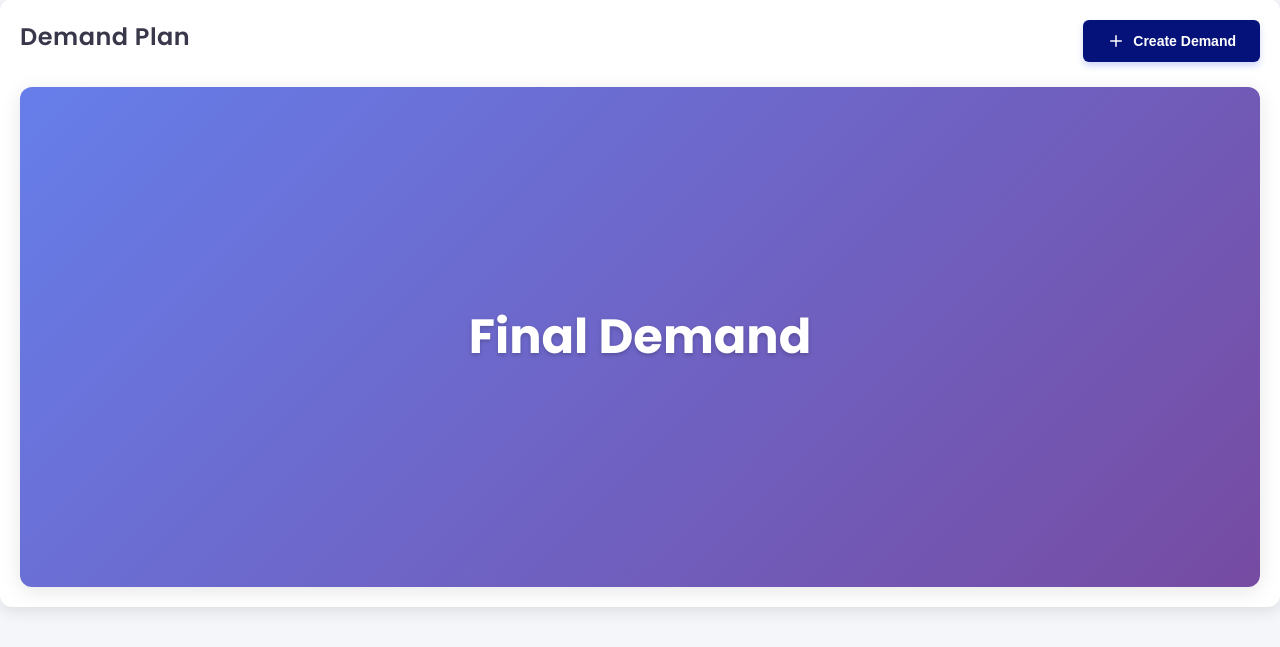
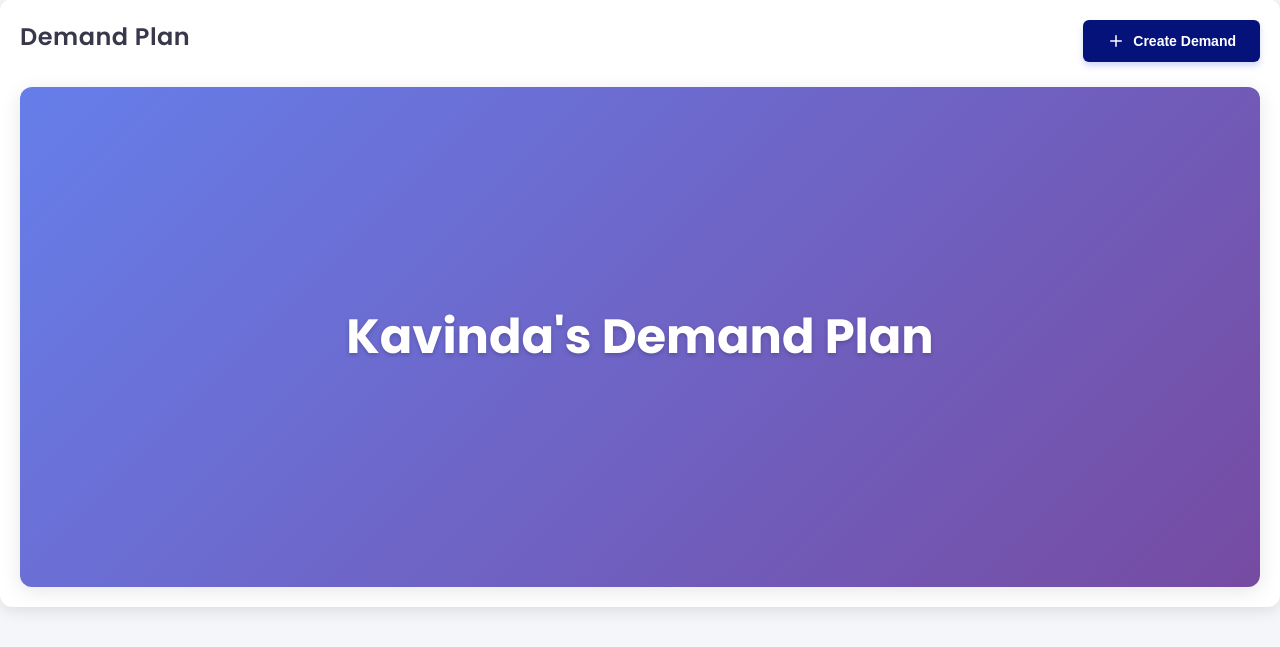
Before and after one commit to sinduwaraspaceylon-spc/smartPlan360Admin, a PHP site: page /Spa_Ceylon_Admin/php/pages/demand-forecasting.php in a window 1280 px wide. Shown: the part 829-1476 px from the top of the page. Run offline with PHP 8.4, Linux system fonts and the light colour scheme.

Commit message:
update demand plan

```diff
--- a/login/forget_password_handler.php
+++ b/login/forget_password_handler.php
@@ -45,7 +45,7 @@ if ($_SERVER['REQUEST_METHOD'] === 'POST' && isset($_POST['email'])) {
             $update->execute([$token, $resetCount, $userId]);
 
             // Send email
-            $resetLink = "http://localhost/Spa_Ceylon_Admin/dynamic_content/login/reset_password.php?token=$token";
+            $resetLink = "http://localhost/Spaceylon_admin_pannel/smartPlan360Admin/login/reset_password.php?token=$token";
             $subject = "Password Reset Request - Smart Plan 360";
             $body = "
                 <h2>Password Reset Request</h2>
--- a/php/pages/demand-forecasting.php
+++ b/php/pages/demand-forecasting.php
@@ -120,7 +120,7 @@
     <!-- Flip card section -->
     <div class="flip-card-holder" id="flipCard">
         <div class="flip-card-front">
-            <h1>Final Demand</h1>
+            <h1>Kavinda's Demand Plan</h1>
         </div>
 
         <div class="flip-card-back">
```
